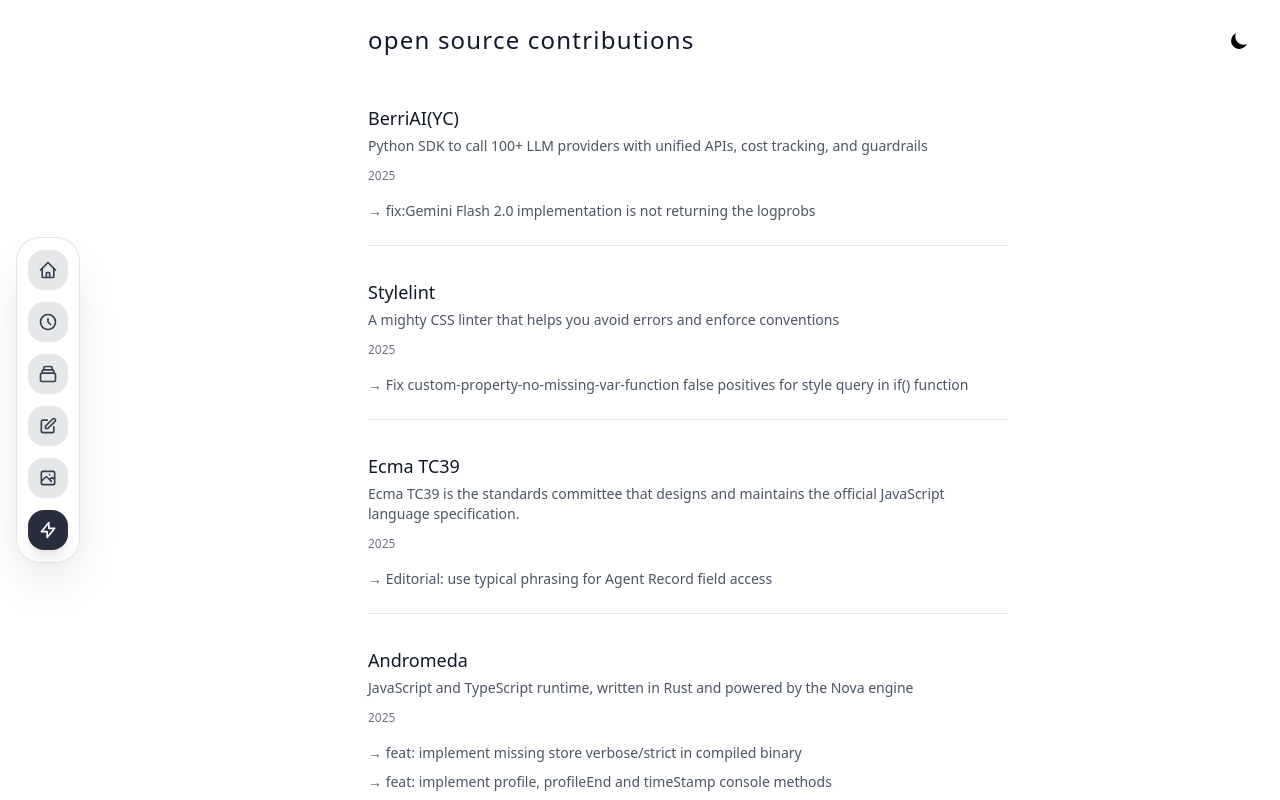
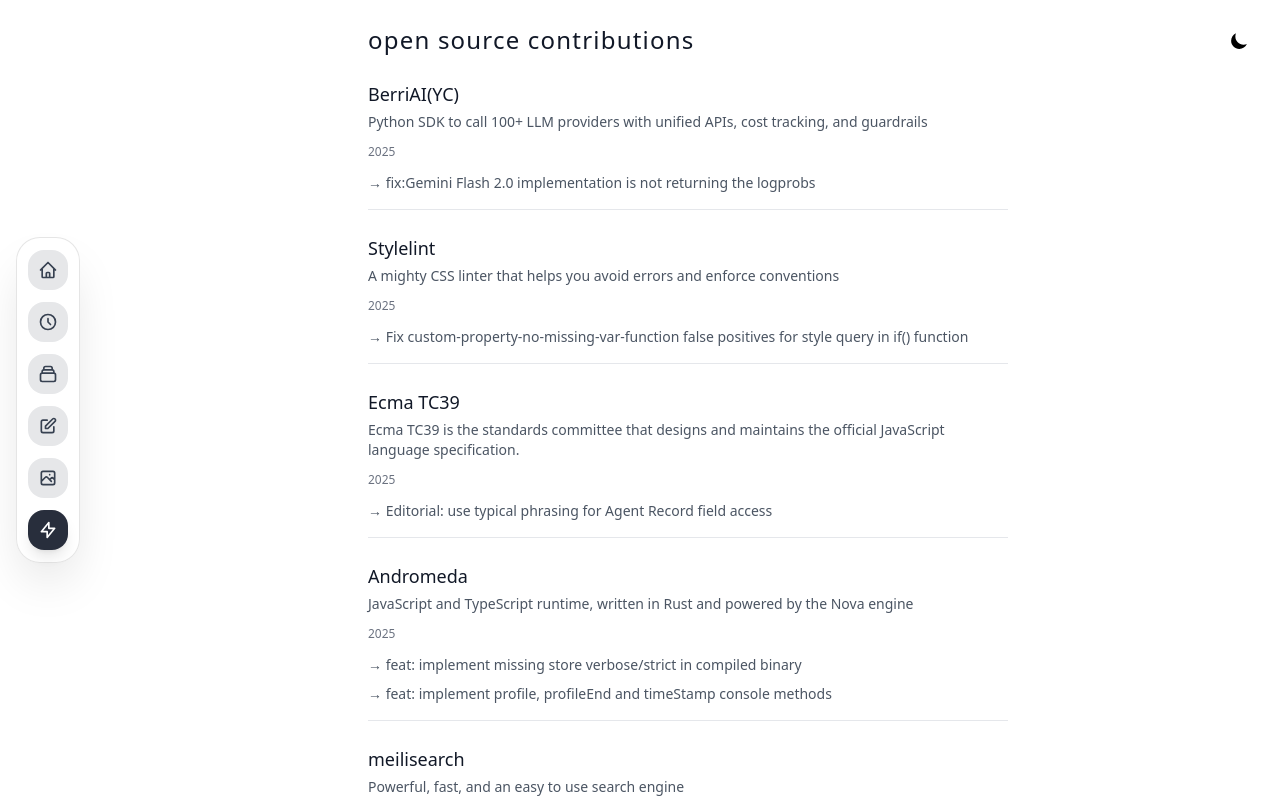
Before and after one commit to sajdakabir/saju, a Next.js app: page /contributions in a window 1280 px wide. Built offline with nearby package versions, Linux system fonts and the light colour scheme.

Commit message:
fix: adjust spacing in ContributionsPage and Footer components for improved layout

```diff
--- a/src/app/contributions/page.tsx
+++ b/src/app/contributions/page.tsx
@@ -151,14 +151,13 @@ export default function ContributionsPage() {
           <div className="max-w-2xl w-full mx-auto px-4">
             <ThemeToggle onClick={toggleTheme} theme={theme as 'light' | 'dark'} />
 
-            <h1 className="text-2xl font-medium mb-12 tracking-wider text-gray-900 dark:text-gray-100">
+            <h1 className="text-2xl font-medium mb-6 tracking-wider text-gray-900 dark:text-gray-100">
               open source contributions
             </h1>
-
-            <div className="space-y-8">
+            <div className="space-y-6">
               {contributions.map((project, index) => (
-                <div key={index} className="border-b border-gray-200 dark:border-gray-700 pb-6 last:border-b-0">
-                  <div className="mb-4">
+                <div key={index} className="border-b border-gray-200 dark:border-gray-700 pb-4 last:border-b-0">
+                  <div className="mb-3">
                     <h3 className="text-lg font-medium text-gray-900 dark:text-gray-100 mb-1">
                       {project.name}
                     </h3>
--- a/src/components/Footer.tsx
+++ b/src/components/Footer.tsx
@@ -8,7 +8,7 @@ interface FooterProps {
 
 export default function Footer({ showBorder = false }: FooterProps) {
   return (
-    <div className={`mt-16 pt-8 ${showBorder ? 'border-t border-gray-200 dark:border-gray-700' : ''}`}>
+    <div className={`pt-4 ${showBorder ? 'border-t border-gray-200 dark:border-gray-700' : ''}`}>
       <div className="pt-1">
         <a
           href="mailto:sajda.kbir@gmail.com"
```
